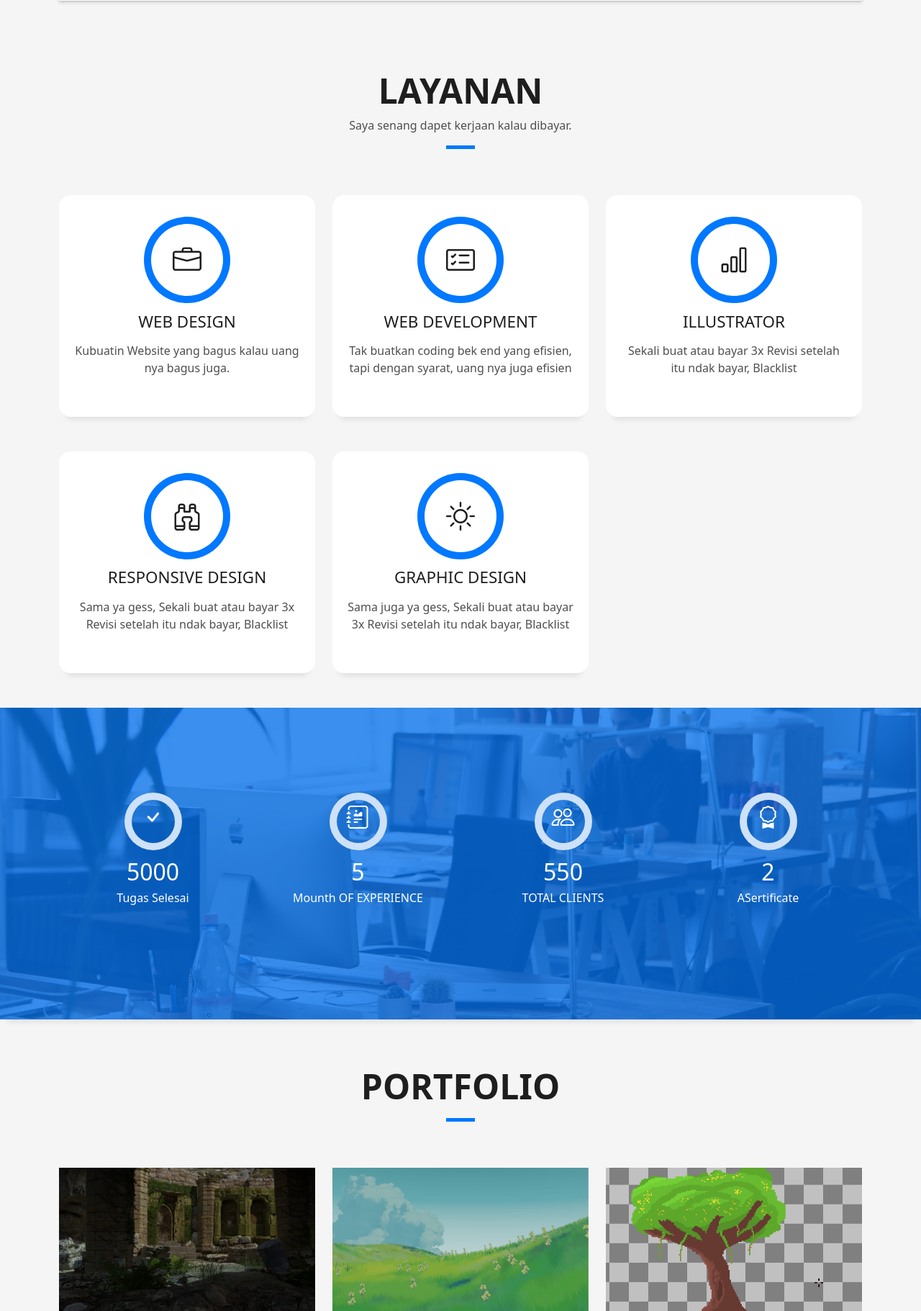
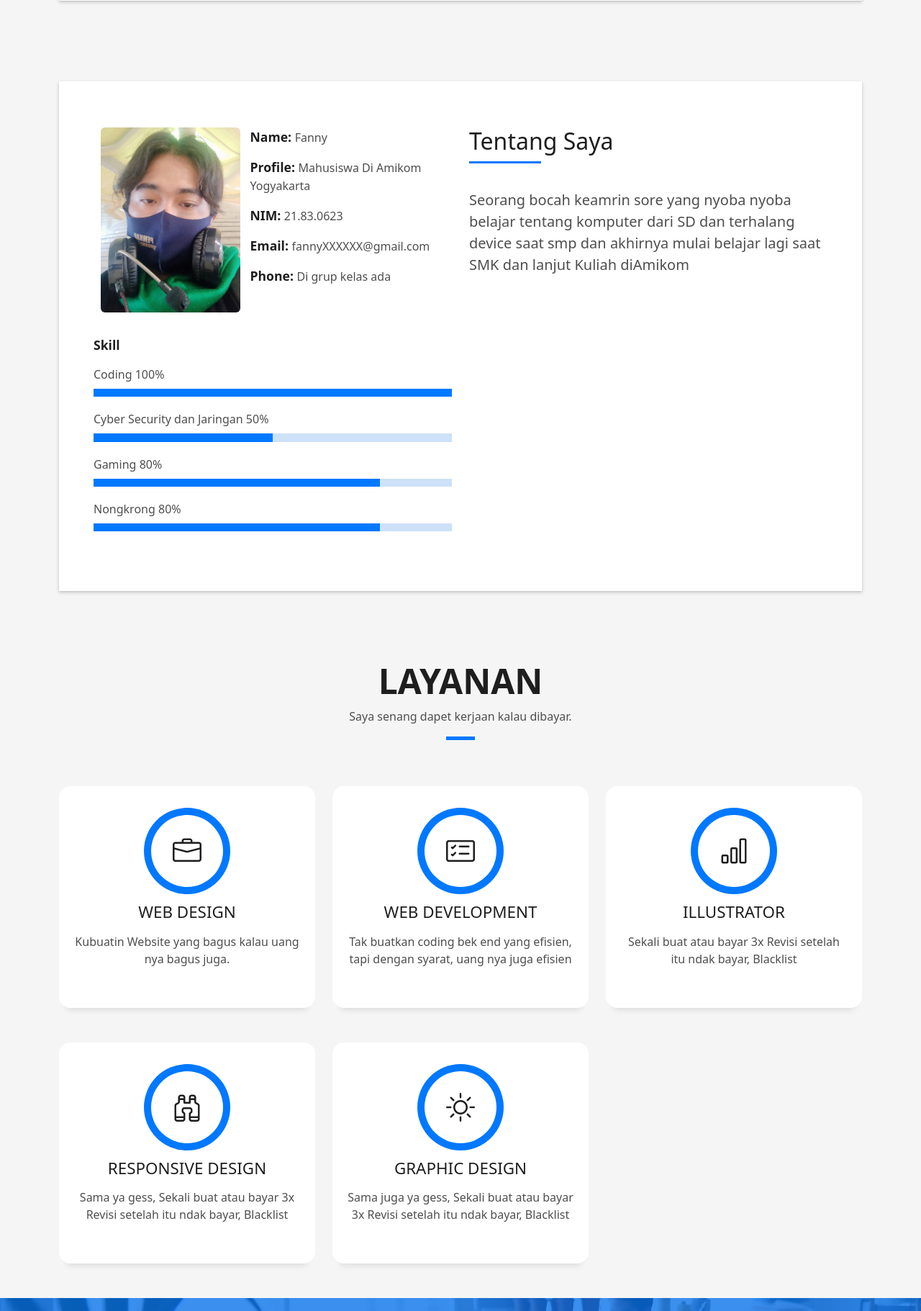
Before and after one commit to Rangga52223/web-diri, a Flask app: page / in a window 1280 px wide. Shown: the part 1519-3340 px from the top of the page at 72% size. Run offline with Flask 3, Linux system fonts and the light colour scheme; some libraries are stand-ins or nearby versions.

Commit message:
Update index.html

```diff
--- a/templates/index.html
+++ b/templates/index.html
@@ -113,6 +113,76 @@
                       <div class="progress-bar" role="progressbar" style="width: 80%" aria-valuenow="80" aria-valuemin="0" aria-valuemax="100"></div>
                     </div>
                     <span>Animasi</span> <span class="pull-right">80%</span>
+                    <div class="progress">
+                      <div class="progress-bar" role="progressbar" style="width: 80%" aria-valuenow="80" aria-valuemin="0" aria-valuemax="100"></div>
+                    </div>
+                  </div>
+                </div>
+                <div class="col-md-6">
+                  <div class="about-me pt-4 pt-md-0">
+                    <div class="title-box-2">
+                      <h5 class="title-left">
+                        Tentang Saya
+                      </h5>
+                    </div>
+                    <p class="lead">
+                      Seorang bocah keamrin sore yang nyoba nyoba belajar tentang komputer dari SD dan terhalang device saat smp
+                    dan akhirnya mulai belajar lagi saat SMK dan lanjut Kuliah diAmikom
+                    </p>
+                    <p class="lead">
+
+                    </p>
+                    <p class="lead">
+
+                    </p>
+                  </div>
+                </div>
+              </div>
+            </div>
+          </div>
+        </div>
+      </div>
+    </section><!-- End About Section -->
+
+    <!-- ======= About Section ======= -->
+    <section id="about" class="about-mf sect-pt4 route">
+      <div class="container">
+        <div class="row">
+          <div class="col-sm-12">
+            <div class="box-shadow-full">
+              <div class="row">
+                <div class="col-md-6">
+                  <div class="row">
+                    <div class="col-sm-6 col-md-5">
+                      <div class="about-img">
+                        <img src="{{ url_for('static', filename='assets/img/pppp.jpeg') }}" class="img-fluid rounded b-shadow-a" alt="">
+                      </div>
+                    </div>
+                    <div class="col-sm-6 col-md-7">
+                      <div class="about-info">
+                        <p><span class="title-s">Name: </span> <span>Fanny</span></p>
+                        <p><span class="title-s">Profile: </span> <span>Mahusiswa Di Amikom Yogyakarta</span></p>
+                        <p><span class="title-s">NIM: </span> <span>21.83.0623</span></p>
+                        <p><span class="title-s">Email: </span> <span>fannyXXXXXX@gmail.com</span></p>
+                        <p><span class="title-s">Phone: </span> <span>Di grup kelas ada</span></p>
+                      </div>
+                    </div>
+                  </div>
+                  <div class="skill-mf">
+                    <p class="title-s">Skill</p>
+                    <span>Coding</span> <span class="pull-right">100%</span>
+                    <div class="progress">
+                      <div class="progress-bar" role="progressbar" style="width: 100%;" aria-valuenow="7" aria-valuemin="0" aria-valuemax="100"></div>
+                    </div>
+                    <span>Cyber Security dan Jaringan</span> <span class="pull-right">50%</span>
+                    <div class="progress">
+                      <div class="progress-bar" role="progressbar" style="width: 50%" aria-valuenow="50" aria-valuemin="0" aria-valuemax="100"></div>
+                    </div>
+                    <span>Gaming</span> <span class="pull-right">80%</span>
+                    <div class="progress">
+                      <div class="progress-bar" role="progressbar" style="width: 80%" aria-valuenow="80" aria-valuemin="0" aria-valuemax="100"></div>
+                    </div>
+                    <span>Nongkrong</span> <span class="pull-right">80%</span>
                     <div class="progress">
                       <div class="progress-bar" role="progressbar" style="width: 80%" aria-valuenow="80" aria-valuemin="0" aria-valuemax="100"></div>
                     </div>
```
